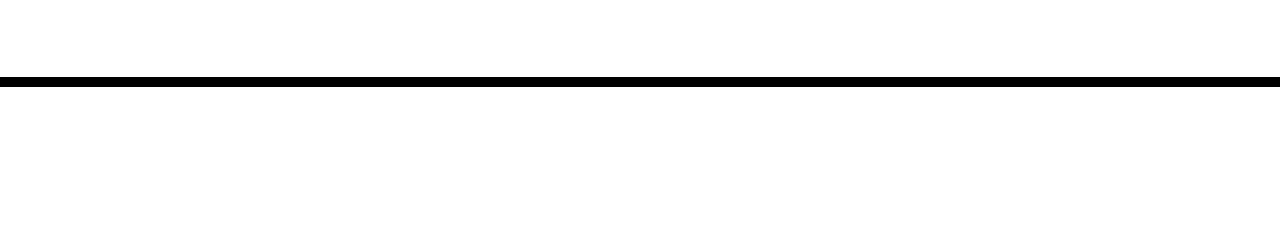
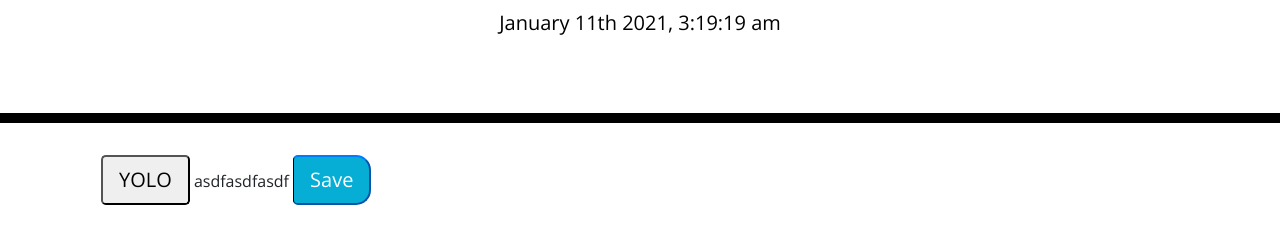
Before and after one commit to bendemic90/task-scheduler-w5, a plain HTML site: page index.html in a window 1280 px wide. Shown: the part 181-424 px from the top of the page. Drawn offline with nearby package versions, Linux system fonts and the light colour scheme.

Commit message:
added external js file, custom css and beginnings of day boxes

```diff
--- a/index.html
+++ b/index.html
@@ -18,6 +18,7 @@
       href="https://fonts.googleapis.com/css?family=Open+Sans&display=swap"
       rel="stylesheet"
     />
+
     <link rel="stylesheet" href="style.css" />
     <title>Work Day Scheduler</title>
   </head>
@@ -29,10 +30,19 @@
       <p id="currentDay" class="lead"></p>
     </header>
     <div class="container">
+      <div class="day-box col-lg-12">
+        <button class="btn-lg">YOLO</button>
+        <span>asdfasdfasdf</span>
+        <button class="btn-primary btn-lg saveBtn">Save</button>
+      </div>
       <!-- Timeblocks go here -->
     </div>
 
     <script src="https://cdnjs.cloudflare.com/ajax/libs/jquery/3.2.1/jquery.min.js"></script>
     <script src="https://cdnjs.cloudflare.com/ajax/libs/moment.js/2.24.0/moment.min.js"></script>
+    <script src="./script.js"></script>
+    <script>
+      $("#currentDay").text(moment().format('MMMM Do YYYY, h:mm:ss a'));
+    </script>
   </body>
 </html>
--- a/style.css
+++ b/style.css
@@ -69,3 +69,7 @@ body {
     font-size: 20px;
     transition: all .3s ease-in-out;
   }
+
+  .day-box{
+    margin: 1px;
+  }
```
Also changed, not shown: script.js (added).
